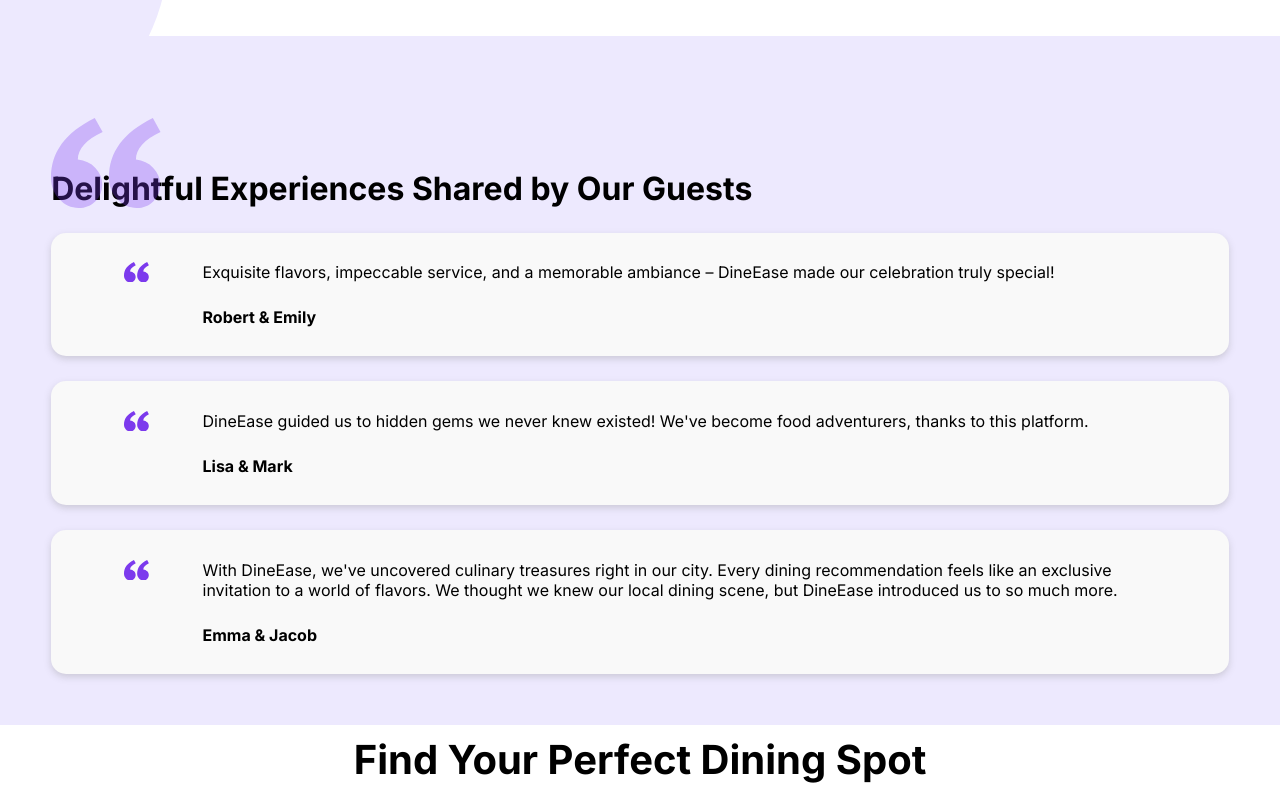
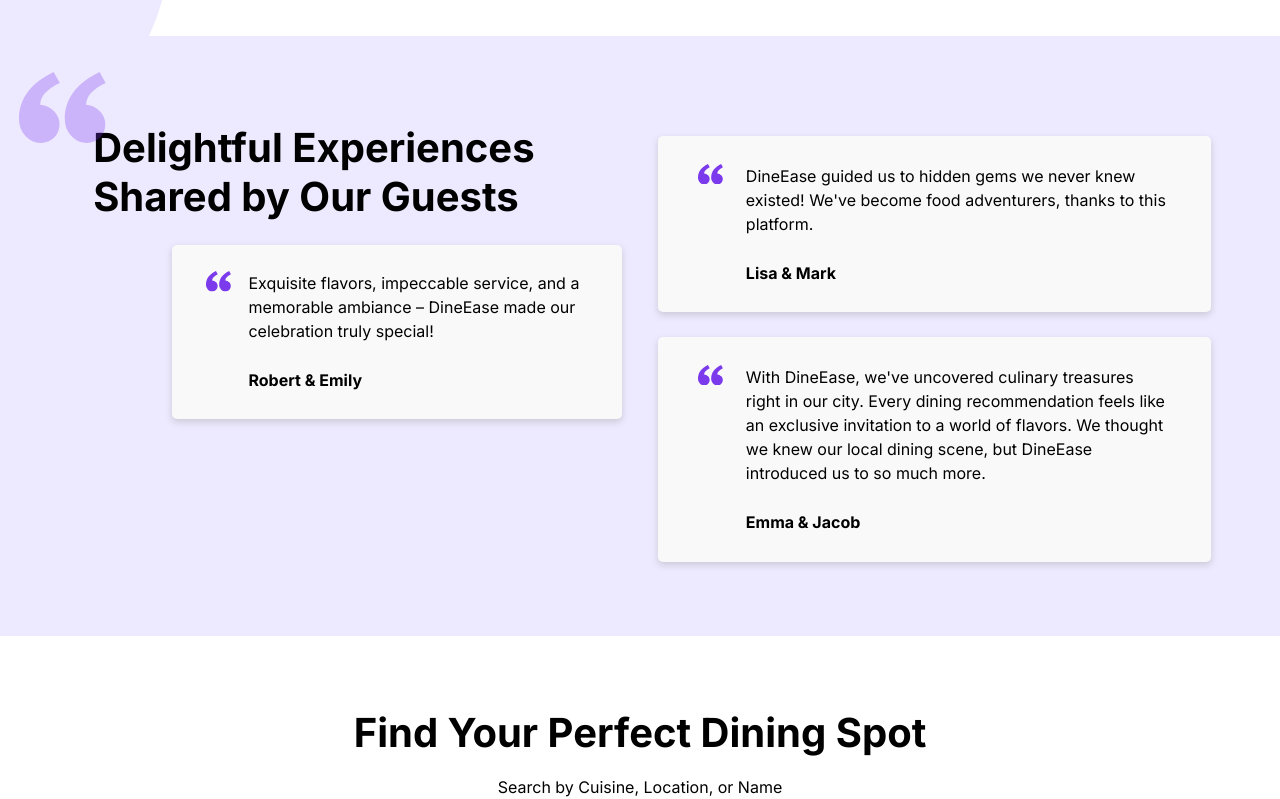
Before and after one commit to CrodinMWAS/save, a Vue app: page / in a window 1280 px wide. Shown: the part 1221-2020 px from the top of the page. Built offline with nearby package versions, Linux system fonts and the light colour scheme; no server answers.

Commit message:
Testiominal 992 Mediaq. Done

```diff
--- a/src/views/AboutUs.vue
+++ b/src/views/AboutUs.vue
@@ -239,7 +239,7 @@
         height: 100%;
         width: 100%;
         max-width: 690px;
-        gap: 0.67em;
+        gap: 2em;
     }
 
     #connectionSection h1{
--- a/src/views/HomePage.vue
+++ b/src/views/HomePage.vue
@@ -35,8 +35,11 @@
 
     <div id="testimonials">
         <div id="testimonialHeader">
-            <img id="decorQuote" src="../assets/images/Quote markvector.svg" alt="This is a decorative quote.">
-            <h1>Delightful Experiences Shared by Our Guests</h1>
+            <div id="quote">
+                <img id="decorQuote" src="../assets/images/Quote markvector.svg" alt="This is a decorative quote.">
+                <h1>Delightful Experiences Shared by Our Guests</h1>
+            </div>
+            <TestimonialCard v-if="testimonials.length > 0" :experience="testimonials[0].experience" :contributor="testimonials[0].contributor"></TestimonialCard>
         </div>
         <div id="testimonialCardContainer">
             <TestimonialCard v-for="(testimonial, index) in this.testimonials" :key="index" :experience="testimonial.experience" :contributor="testimonial.contributor"></TestimonialCard>
@@ -90,7 +93,6 @@
                 <RestaurantCard v-for="(data, index) in featuredApiData" :key="index" :image="data.image" :name="data.name" :rating="data.rating" :description="data.description"></RestaurantCard>
             <div id="allRestaurantsContainer" v-show="this.showMore">
                 <RestaurantCard v-for="(data, index) in moreApiData" :key="index" :image="data.image" :name="data.name" :rating="data.rating" :description="data.description"></RestaurantCard>
-                <!-- <div class="toggleRestaurantsButton" @click="this.showMore = false" ><h5>Show Less</h5><svg :class="{rotatedIcon: this.showMore}" width="20" height="20" viewBox="0 0 20 20" xmlns="http://www.w3.org/2000/svg"><path fill-rule="evenodd" clip-rule="evenodd" d="M4.41107 6.91076C4.73651 6.58533 5.26414 6.58533 5.58958 6.91076L10.0003 11.3215L14.4111 6.91076C14.7365 6.58533 15.2641 6.58533 15.5896 6.91076C15.915 7.2362 15.915 7.76384 15.5896 8.08928L10.5896 13.0893C10.2641 13.4147 9.73651 13.4147 9.41107 13.0893L4.41107 8.08928C4.08563 7.76384 4.08563 7.2362 4.41107 6.91076Z" /></svg></div> -->
             </div>
         </div>
         <div class="toggleRestaurantsButton" @click="this.showMore = !this.showMore" ><h5>Show {{ this.showMore ? "Less" : "More" }}</h5><svg :class="{rotatedIcon: this.showMore}" width="20" height="20" viewBox="0 0 20 20" xmlns="http://www.w3.org/2000/svg"><path fill-rule="evenodd" clip-rule="evenodd" d="M4.41107 6.91076C4.73651 6.58533 5.26414 6.58533 5.58958 6.91076L10.0003 11.3215L14.4111 6.91076C14.7365 6.58533 15.2641 6.58533 15.5896 6.91076C15.915 7.2362 15.915 7.76384 15.5896 8.08928L10.5896 13.0893C10.2641 13.4147 9.73651 13.4147 9.41107 13.0893L4.41107 8.08928C4.08563 7.76384 4.08563 7.2362 4.41107 6.91076Z" /></svg></div>
@@ -344,6 +346,10 @@
         padding-top: 20px;
     }
 
+    #testimonials #testimonialHeader .experienceCard{
+        display: none;
+    }
+
     #testimonials #testimonialHeader #decorQuote{
         position: absolute;
         height: 50%;
@@ -367,11 +373,13 @@
         gap: 25px;
     }
 
-    #testimonialCardContainer .experienceCard{
+    .experienceCard{
         background-color: #F9F9F9;
         display: flex;
         padding: 5% 2.5%;
         gap: 10px;
+        border-radius: 5px;
+        line-height: 1.5;
     }
 
     .experienceCard .quoteColumn{
@@ -802,14 +810,58 @@
 
         /*----------  Testimonials Section ----------*/
 
-        /* #testimonials{
+        #testimonials{
             display: flex;
-            flex-direction: row;
+            height: 75vh;
+            gap: 3%;
+            align-items: center;
+            justify-content: center;
+            padding: 2%;
         }
 
-        #testimonialHeader{
+        #testimonials .experienceCard{
+            padding: 5%;
+        }
+
+        #testimonials #testimonialHeader{
+            flex-direction: column;
+            width: 45%;
+            height: 65%;
+            justify-content: space-between;
             align-self: flex-start;
-        } */
+            padding-top: 5%;
+            padding-left: 2%;
+        }
+
+        #testimonials #testimonialHeader h1{
+            font-size: 250%;
+        }
+
+        #testimonials #testimonialHeader #quote{
+            height: 60%;
+        }
+
+        #testimonials #testimonialHeader #decorQuote{
+            position: absolute;
+            height: 20%;
+            top: 10px;
+            left: -50px;
+        }
+
+        #testimonials #testimonialHeader .experienceCard{
+            display: flex;
+            width: 85%;
+        }
+
+        #testimonials #testimonialCardContainer{
+            width: 45%;
+            height: 100%;
+            justify-content: center;
+        }
+
+        #testimonials #testimonialCardContainer .experienceCard:first-of-type{
+            display: none;
+        }
 
 
 
@@ -819,6 +871,10 @@
             height: fit-content;
             padding: 0 2%;
             justify-content: space-evenly;
+        }
+
+        #allRestaurants .headerContainer{
+            padding-top: 5%;
         }
 
         #allRestaurants .cardContainer .headerContainer{
```
